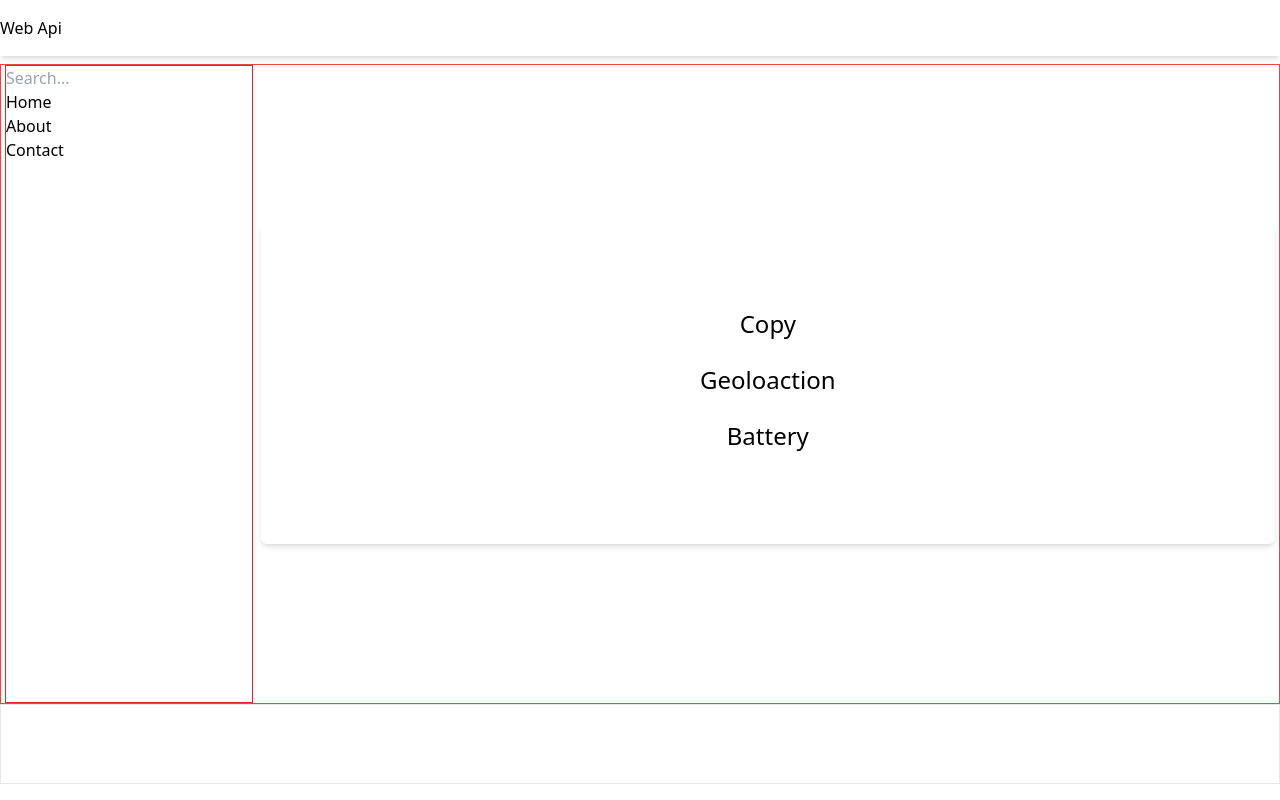
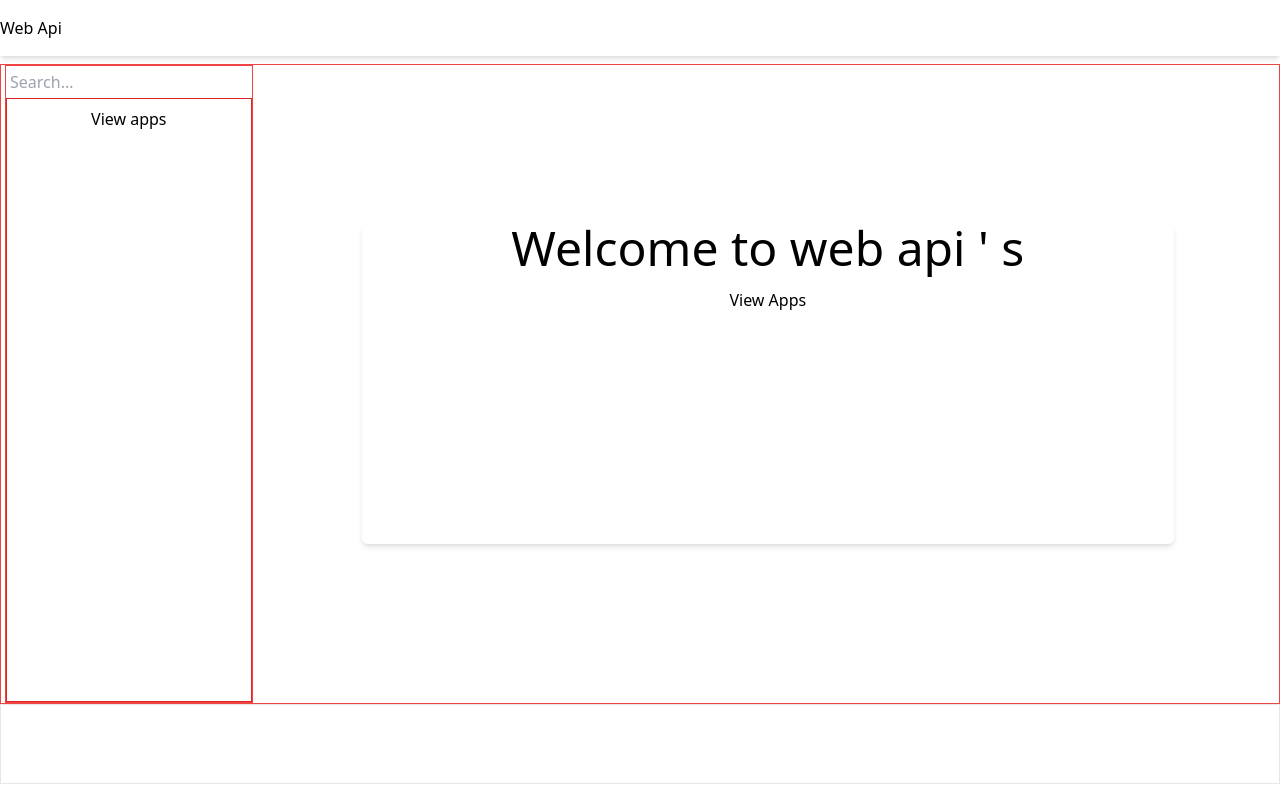
Before and after one commit to masiucd/ecommerce-on-jam-stack, a Next.js app: page / in a window 1280 px wide. Built offline with nearby package versions, Linux system fonts and the light colour scheme.

Commit message:
Web apis

```diff
--- a/components/layout/layout.tsx
+++ b/components/layout/layout.tsx
@@ -28,7 +28,7 @@ type InnerLayoutProps = {
   children: React.ReactNode
 }
 export const InnerLayout = ({children}: InnerLayoutProps): JSX.Element => (
-  <div className="grid grid-col-1 md:grid-cols-5 gap-2 justify-center items-center mx-auto px-1 border border-red-500 min-h-[calc(100vh-20vh)]">
+  <div className="grid grid-cols-5 gap-2 justify-center items-center mx-auto px-1 border border-red-500 min-h-[calc(100vh-20vh)]">
     {children}
   </div>
 )
--- a/components/layout/sidebar.tsx
+++ b/components/layout/sidebar.tsx
@@ -1,21 +1,35 @@
-import Link from "next/link"
+import dynamic from "next/dynamic"
+import {useState} from "react"
+import useSWR from "swr"
+const AppDataList = dynamic(() => import("~components/lists/app-data"))
+
+const fetcher = (url: string): Promise<WebApi[]> =>
+  fetch(url).then(res => res.json())
 
 type Props = {
   styles?: string
 }
 export default function Sidebar({styles = ""}: Props): JSX.Element {
+  const [open, setOpen] = useState(false)
+  const {data, error} = useSWR("api/web-apis", fetcher)
+  if (!data) return <h3>Loading...</h3>
+  if (error) {
+    return <h3> Error...</h3>
+  }
+
   return (
-    <nav className={`border border-red-600 flex flex-col ${styles}`}>
-      <input placeholder="Search..." />
-      <Link href="/">
-        <a>Home</a>
-      </Link>
-      <Link href="/about">
-        <a>About</a>
-      </Link>
-      <Link href="/contact">
-        <a>Contact</a>
-      </Link>
-    </nav>
+    <section className="border border-red-500 h-full flex flex-col">
+      <div className="p-1">
+        <input placeholder="Search..." />
+      </div>
+      <nav
+        className={`border border-red-600 flex flex-col justify-center items-center ${styles}`}
+      >
+        <button className="mb-auto mt-2" onClick={(): void => setOpen(!open)}>
+          View apps
+        </button>
+        {data && <AppDataList open={open} data={data} />}
+      </nav>
+    </section>
   )
 }
--- /dev/null
+++ b/components/lists/app-data.tsx
@@ -0,0 +1,35 @@
+import {AnimatePresence, motion} from "framer-motion"
+import Link from "next/link"
+import React from "react"
+
+type Props = {
+  open: boolean
+  data: WebApi[]
+}
+const AppDataList = ({open, data}: Props): JSX.Element => (
+  <AnimatePresence>
+    {open && (
+      <motion.ul
+        className="p-2 flex flex-col items-center justify-center h-[90%] w-full"
+        initial={{opacity: 0.3, y: -100}}
+        animate={{opacity: 1, y: 0}}
+        exit={{opacity: 0.25, y: -100}}
+        transition={{duration: 0.2, ease: "easeInOut"}}
+      >
+        {data !== null &&
+          data.map(({name}) => (
+            <li
+              key={name}
+              className="text-2xl relative capitalize mb-2 p-2 hover:text-fuchsia-400 after:content-[''] after:absolute after:bottom-0 after:left-0 after:bg-fuchsia-400 after:w-0 after:h-1 after:hover:w-full after:transition-all after:duration-400"
+            >
+              <Link href={`/apps/${name}`}>
+                <a>{name}</a>
+              </Link>
+            </li>
+          ))}
+      </motion.ul>
+    )}
+  </AnimatePresence>
+)
+
+export default AppDataList
--- a/package.json
+++ b/package.json
@@ -9,6 +9,7 @@
     "lint": "next lint"
   },
   "dependencies": {
+    "framer-motion": "^6.3.4",
     "next": "12.1.6",
     "react": "18.1.0",
     "react-dom": "18.1.0",
--- a/pages/index.tsx
+++ b/pages/index.tsx
@@ -1,29 +1,24 @@
 import type {GetStaticProps} from "next"
-import Link from "next/link"
-import {ReactElement} from "react"
+import dynamic from "next/dynamic"
+import {ReactElement, useState} from "react"
 
 import Layout, {InnerLayout} from "~components/layout/layout"
 import Sidebar from "~components/layout/sidebar"
+
+const AppDataList = dynamic(() => import("~components/lists/app-data"))
 
 type HomePageProps = {
   data: Array<WebApi> | null
 }
 const HomePage = ({data}: HomePageProps): JSX.Element => {
+  const [open, setOpen] = useState(false)
   return (
-    <div className="h-[40vh] flex items-center justify-center px-4 rounded-md shadow-md">
-      <ul className="p-2 flex flex-col items-center justify-center h-[90%] w-full">
-        {data !== null &&
-          data.map(({name}) => (
-            <li
-              key={name}
-              className="text-2xl relative capitalize mb-2 p-2 hover:text-fuchsia-400 after:content-[''] after:absolute after:bottom-0 after:left-0 after:bg-fuchsia-400 after:w-0 after:h-1 after:hover:w-full after:transition-all after:duration-400"
-            >
-              <Link href={`/apps/${name}`}>
-                <a>{name}</a>
-              </Link>
-            </li>
-          ))}
-      </ul>
+    <div className="h-[40vh] flex flex-col items-center justify-center px-4 rounded-md shadow-md">
+      <div className="mb-auto flex flex-col justify-center">
+        <h1 className="text-5xl mb-4">Welcome to web api &apos; s</h1>
+        <button onClick={(): void => setOpen(!open)}>View Apps</button>
+      </div>
+      {data && <AppDataList open={open} data={data} />}
     </div>
   )
 }
@@ -46,8 +41,10 @@ HomePage.getLayout = function getLayout(page: ReactElement): JSX.Element {
   return (
     <Layout>
       <InnerLayout>
-        <Sidebar styles="col-span-1 h-full" />
-        <main className="col-span-4">{page}</main>
+        <Sidebar styles="hidden md:flex md:col-span-1 h-full " />
+        <main className="col-span-full md:col-span-4">
+          <div className=" max-w[90%] max-w-[80%] mx-auto">{page}</div>
+        </main>
       </InnerLayout>
     </Layout>
   )
```
Also changed, not shown: 1 other file (tests, documents, lock files or other folders).
